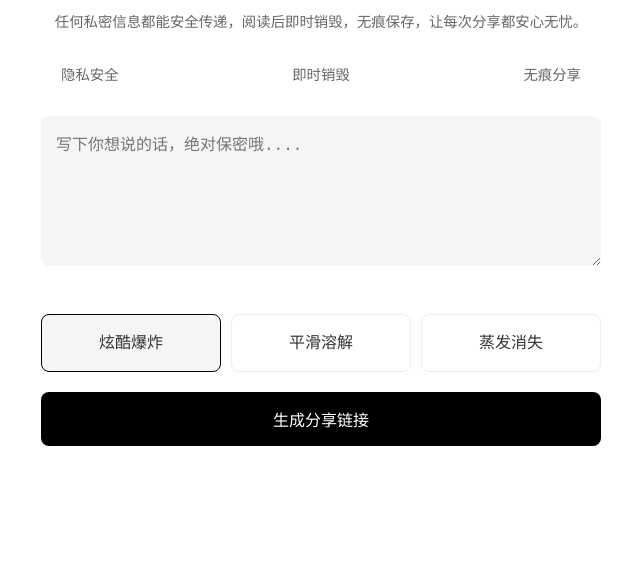
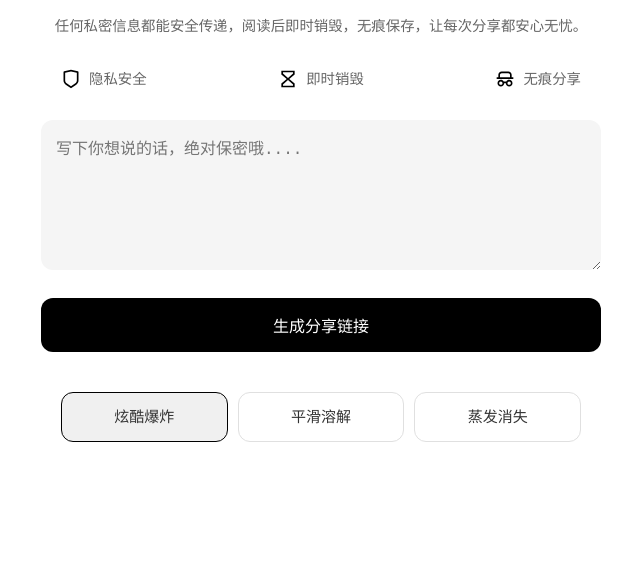
Before and after one commit to s55447236/burn-after-reading, a website: page public/index.html in a window 1280 px wide. Shown: the part 238-800 px from the top of the page, without its empty margins (319-959 px from the left). Drawn offline with Linux system fonts and the light colour scheme.

Commit message:
更新布局：将特性图标和文字改为水平排列

```diff
--- a/public/index.html
+++ b/public/index.html
@@ -9,19 +9,31 @@
 </head>
 <body>
     <div class="container">
-        <h1>你的秘密<br>只属于你信任的人</h1>
+        <h1>你的秘密<br>只属于你和信任的人</h1>
         <p class="subtitle">任何私密信息都能安全传递，阅读后即时销毁，无痕保存，让每次分享都安心无忧。</p>
 
         <div class="features">
-            <span class="feature">隐私安全</span>
-            <span class="feature">即时销毁</span>
-            <span class="feature">无痕分享</span>
+            <div class="feature">
+                <svg class="feature-icon" xmlns="http://www.w3.org/2000/svg" viewBox="0 0 24 24"><path d="M3.78307 2.82598L12 1L20.2169 2.82598C20.6745 2.92766 21 3.33347 21 3.80217V13.7889C21 15.795 19.9974 17.6684 18.3282 18.7812L12 23L5.6718 18.7812C4.00261 17.6684 3 15.795 3 13.7889V3.80217C3 3.33347 3.32553 2.92766 3.78307 2.82598ZM5 4.60434V13.7889C5 15.1263 5.6684 16.3752 6.7812 17.1171L12 20.5963L17.2188 17.1171C18.3316 16.3752 19 15.1263 19 13.7889V4.60434L12 3.04879L5 4.60434Z"></path></svg>
+                <span>隐私安全</span>
+            </div>
+            <div class="feature">
+                <svg class="feature-icon" xmlns="http://www.w3.org/2000/svg" viewBox="0 0 24 24"><path d="M4 2H20V6.45994L13.5366 12L20 17.5401V22H4V17.5401L10.4634 12L4 6.45994V2ZM12 10.6829L18 5.54007V4H6V5.54007L12 10.6829ZM12 13.3171L6 18.4599V20H18V18.4599L12 13.3171Z"></path></svg>
+                <span>即时销毁</span>
+            </div>
+            <div class="feature">
+                <svg class="feature-icon" xmlns="http://www.w3.org/2000/svg" viewBox="0 0 24 24"><path d="M17 13C19.2091 13 21 14.7909 21 17C21 19.2091 19.2091 21 17 21C14.7909 21 13 19.2091 13 17H11C11 19.2091 9.20914 21 7 21C4.79086 21 3 19.2091 3 17C3 14.7909 4.79086 13 7 13C8.48052 13 9.77317 13.8043 10.4648 14.9999H13.5352C14.2268 13.8043 15.5195 13 17 13ZM7 15C5.89543 15 5 15.8954 5 17C5 18.1046 5.89543 19 7 19C8.10457 19 9 18.1046 9 17C9 15.8954 8.10457 15 7 15ZM17 15C15.8954 15 15 15.8954 15 17C15 18.1046 15.8954 19 17 19C18.1046 19 19 18.1046 19 17C19 15.8954 18.1046 15 17 15ZM16 3C18.2091 3 20 4.79086 20 7V10H22V12H2V10H4V7C4 4.79086 5.79086 3 8 3H16ZM16 5H8C6.94564 5 6 5.95 6 7V10H18V7C18 5.94564 17.05 5 16 5Z"></path></svg>
+                <span>无痕分享</span>
+            </div>
         </div>
 
         <!-- 消息输入界面 -->
         <div id="messageInput">
             <textarea id="inputText" placeholder="写下你想说的话，绝对保密哦...."></textarea>
+            <button onclick="generateLink()">生成分享链接</button>
 
+            <div class="input-section">
+                <!-- 销毁效果选择器 -->
                 <div class="effect-options">
                     <div class="effect-option">
                         <input type="radio" name="destroyEffect" value="explosion" checked>
@@ -36,8 +48,7 @@
                         <span>蒸发消失</span>
                     </div>
                 </div>
-
-            <button onclick="generateLink()">生成分享链接</button>
+            </div>
         </div>
 
         <!-- 链接分享界面 -->
--- a/public/style.css
+++ b/public/style.css
@@ -28,7 +28,7 @@ h1 {
     font-size: 2.5em;
     color: #000;
     text-align: center;
-    margin-bottom: 20px;
+    margin-bottom: 40px;
     font-weight: 700;
     line-height: 1.4;
 }
@@ -50,8 +50,23 @@ h1 {
 }
 
 .feature {
+    display: flex;
+    flex-direction: row;
+    align-items: center;
+    gap: 8px;
+}
+
+.feature-icon {
+    width: 20px;
+    height: 20px;
+    color: #666;
+    flex-shrink: 0;
+}
+
+.feature span {
     font-size: 0.9em;
     color: #666;
+    white-space: nowrap;
 }
 
 textarea {
@@ -59,7 +74,7 @@ textarea {
     height: 150px;
     padding: 15px;
     border: none;
-    border-radius: 8px;
+    border-radius: 12px;
     margin-bottom: 20px;
     font-size: 16px;
     resize: vertical;
@@ -75,36 +90,44 @@ button {
     color: white;
     border: none;
     padding: 15px 20px;
-    border-radius: 8px;
+    border-radius: 12px;
     font-size: 16px;
     cursor: pointer;
     width: 100%;
-    transition: background-color 0.3s;
+    transition: all 0.2s;
 }
 
 button:hover {
     background-color: #333;
 }
 
+.input-section {
+    margin-top: 20px;
+    padding: 20px;
+    border-radius: 16px;
+}
+
 .effect-options {
     display: flex;
     justify-content: space-between;
-    margin: 20px 0;
+    margin-bottom: 0;
     gap: 10px;
 }
 
 .effect-option {
     flex: 1;
-    padding: 15px;
-    border: 1px solid #eee;
-    border-radius: 8px;
+    padding: 12px;
+    border: 1px solid #e0e0e0;
+    border-radius: 12px;
     background-color: #fff;
     cursor: pointer;
-    transition: all 0.3s;
+    transition: all 0.2s;
+    font-size: 15px;
 }
 
 .effect-option:hover {
-    background-color: #f5f5f5;
+    background-color: #f8f8f8;
+    border-color: #ccc;
 }
 
 .effect-option input[type="radio"] {
@@ -112,8 +135,8 @@ button:hover {
 }
 
 .effect-option.selected {
+    background-color: #f0f0f0;
     border-color: #000;
-    background-color: #f5f5f5;
 }
 
 #messageDisplay {
@@ -139,7 +162,7 @@ button:hover {
 .link-container {
     background-color: #f5f5f5;
     padding: 15px;
-    border-radius: 8px;
+    border-radius: 12px;
     margin: 20px 0;
 }
 
```
Lines whose indentation alone changed are shown as unchanged.
